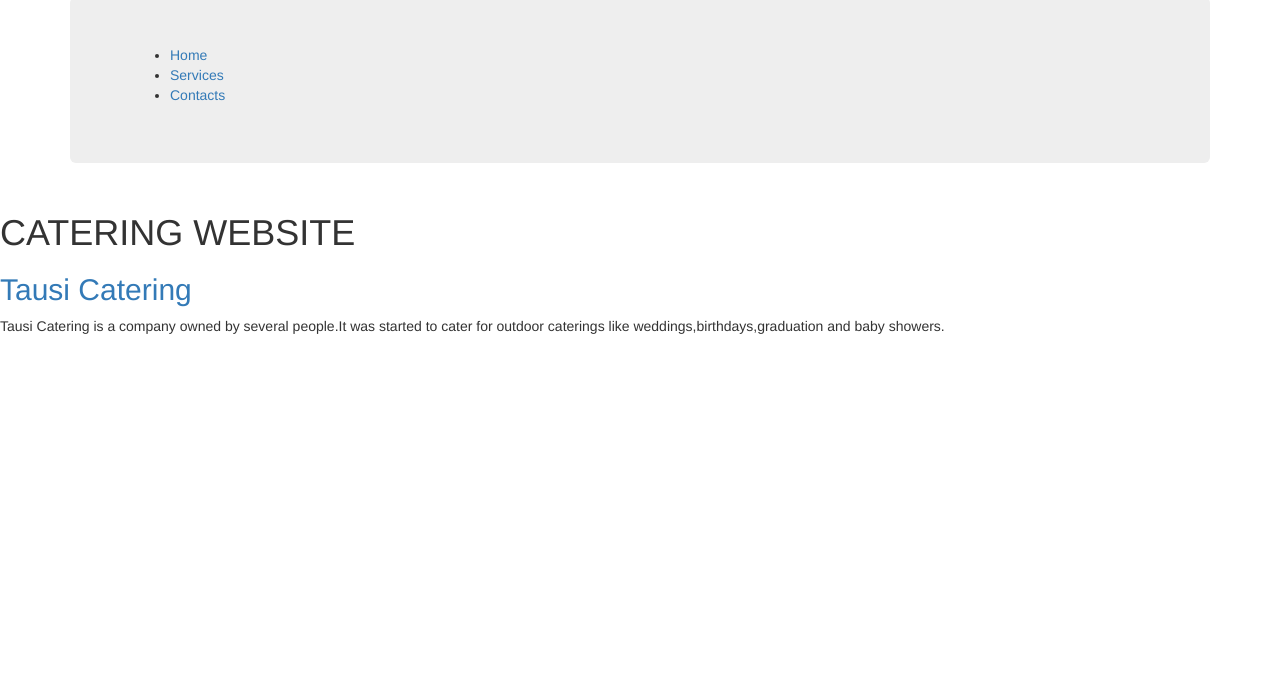
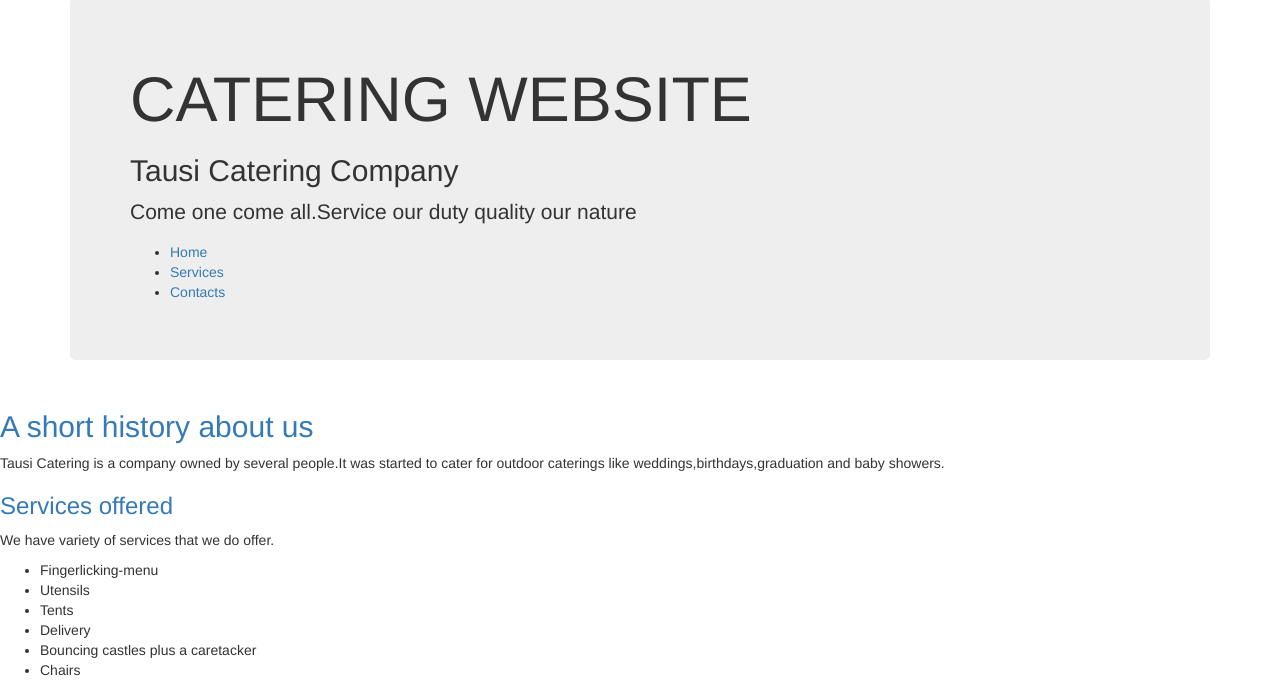
Before and after one commit to NatashaSenah/catering-website, a plain HTML site: page index.html in a window 1280 px wide. Shown: the part 303-993 px from the top of the page. Before the commit the page ends 800 px from the top, so only its background shows below. Drawn offline with nearby package versions, Linux system fonts and the light colour scheme.

Commit message:
Add the headers,paragraphs and unordered lists

```diff
--- a/index.html
+++ b/index.html
@@ -8,6 +8,9 @@
 <body>
   <div class="container">
     <div class="jumbotron">
+        <h1>CATERING WEBSITE</h1>
+        <h2>Tausi Catering Company</h2>
+        <p>Come one come all.Service our duty quality our nature</p>
       <nav>
         <ul>
           <li>
@@ -23,10 +26,23 @@
     </nav>
   </div>
 </div>
-      <h1>CATERING WEBSITE</h1>
       <div id="banner">
-      <a href="#banner"><h2>Tausi Catering</h2></a>
+      <a href="#banner"><h2>A short history about us</h2></a>
       <div id="home">
       <p>Tausi Catering is a company owned by several people.It was started to cater for outdoor caterings like weddings,birthdays,graduation and baby showers.</p
       </div>
     </div>
+    <div id="activities">
+      <a href="#activities"><h3>Services offered</h3></a>
+      <div id="Services">
+        <p>We have  variety of services that we do offer.</p>
+        <ul>
+          <li>Fingerlicking-menu</li>
+          <li>Utensils</li>
+          <li>Tents</li>
+          <li>Delivery</li>
+          <li>Bouncing castles plus a caretacker</li>
+          <li>Chairs</li>
+        </ul>
+      </div>
+    </div>
```
